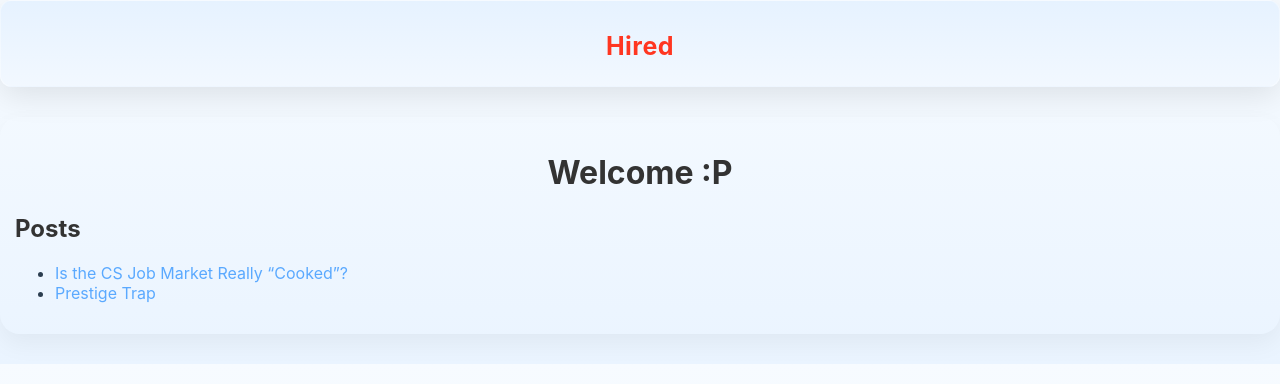
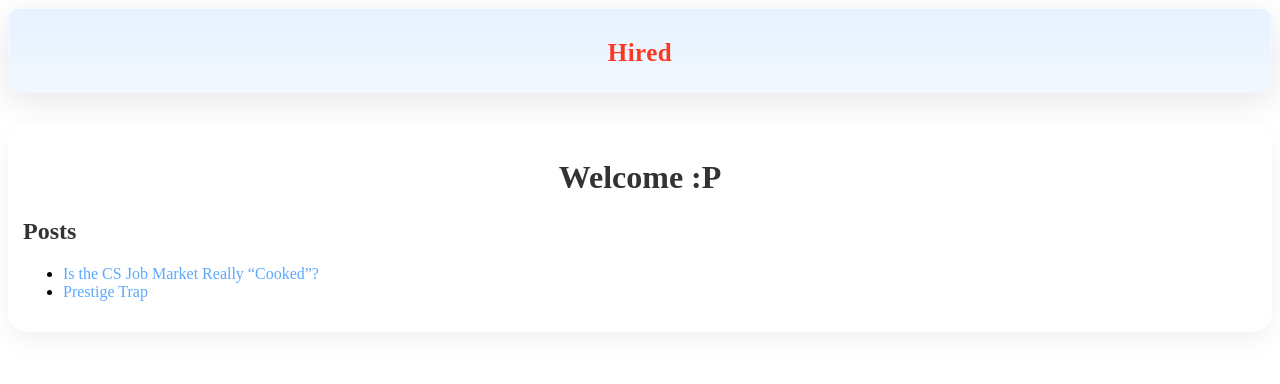
Before and after one commit to hiredmaybe67/hiredmaybe67.github.io, a Jekyll site: the page built from index.md, in a window 1280 px wide. Shown: the top 384 px of the page. Built offline with Jekyll 4.4.1, drawn with Linux system fonts in a browser that asks for light colours.

Commit message:
Update default.html

```diff
--- a/_layouts/default.html
+++ b/_layouts/default.html
@@ -1,14 +1,15 @@
 <!DOCTYPE html>
 <html>
 <head>
+
   <meta charset="utf-8">
   <title>{{ page.title }}</title>
 <meta name="description" content="{{ page.description }}">
   <style>
-
+  <link href="https://fonts.googleapis.com/css2?family=Inter:wght@300;400;500;600&display=swap" rel="stylesheet">
     body {
       margin: 0;
-  font-family: -apple-system, BlinkMacSystemFont, "Segoe UI", Roboto, sans-serif;
+    font-family: 'Inter', sans-serif;
       background: linear-gradient(to bottom, #f7fbff, #eaf4ff);
       color: #2c3e50;
     }
```
